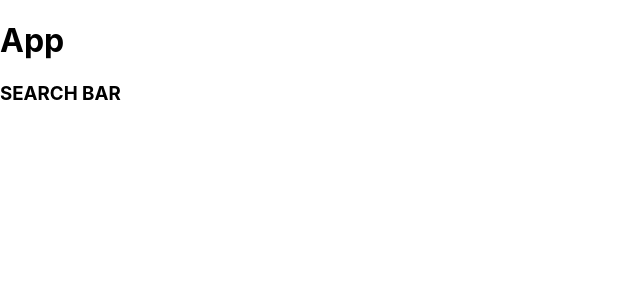
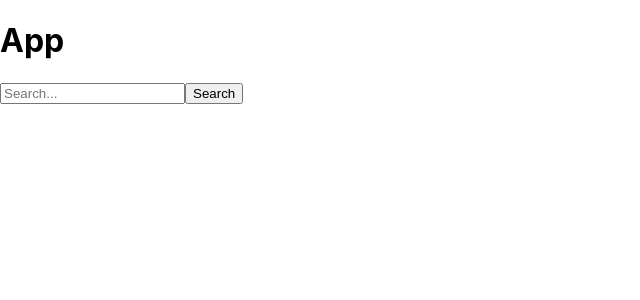
Before and after one commit to geekyanuj/react-tutorial, a React (Create React App) app in the folder using-api-with-react-example/: page / in a window 1280 px wide. Shown: the top 300 px of the page, without its empty margins (0-640 px from the left). Built offline with nearby package versions, Linux system fonts and the light colour scheme.

Commit message:
Added and Demostrated the Child to Parent Communication

```diff
--- a/using-api-with-react-example/src/App.js
+++ b/using-api-with-react-example/src/App.js
@@ -1,10 +1,16 @@
-import SearchBar from './components/searchBar';
+import SearchBar from './components/SearchBar';
+function App() {
 
-function App() {
+  const handleSubmit =(term)=>{
+    console.log('Do a search with ',term);
+    // searchImages(term);
+
+  }
+
   return (
     <div className="App">
       <h1> App</h1>
-      <SearchBar/>
+      <SearchBar onSubmit={handleSubmit}/>
     </div>
   );
 }
--- a/using-api-with-react-example/src/api.js
+++ b/using-api-with-react-example/src/api.js
@@ -1,16 +1,14 @@
 import axios from 'axios';
 
-const searchImages = async ()=>{
+const searchImages = async (term)=>{
    const response = await axios.get('https://api.unsplash.com/search/photos',{
         headers:{
             Authorization: 'Client-ID XFbGsBLGXWzzdOo-wG93ag7feBzx3IVdJO5OIDM5OwI'
         },
         params:{
-            query: 'cars'
+            query: term
         }
     });
-
-    console.log(response);
 
     return response;
 };
--- a/using-api-with-react-example/src/components/searchBar.js
+++ b/using-api-with-react-example/src/components/searchBar.js
@@ -1,7 +1,25 @@
-function searchBar(){
-    return( <div>
-        <h3>SEARCH BAR</h3>
+import React, { useState } from "react";
+
+function SearchBar({ onSubmit }) {
+  const [query, setQuery] = useState("");
+  const handleInputChange = (event) => {
+    setQuery(event.target.value);
+  };
+
+  const handleClick = () => {
+    onSubmit(query);
+  };
+  return (
+    <div>
+      <input
+        type="text"
+        onChange={handleInputChange}
+        value={query}
+        placeholder="Search..."
+      />
+      <button onClick={handleClick}>Search</button>
     </div>
-)}
+  );
+}
 
-export default searchBar;
+export default SearchBar;
```
